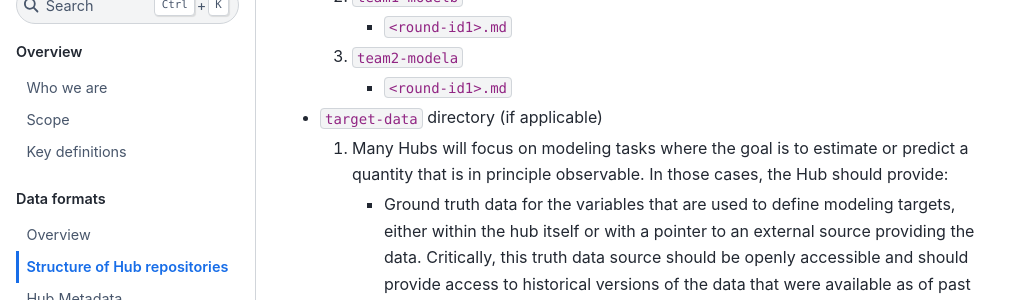
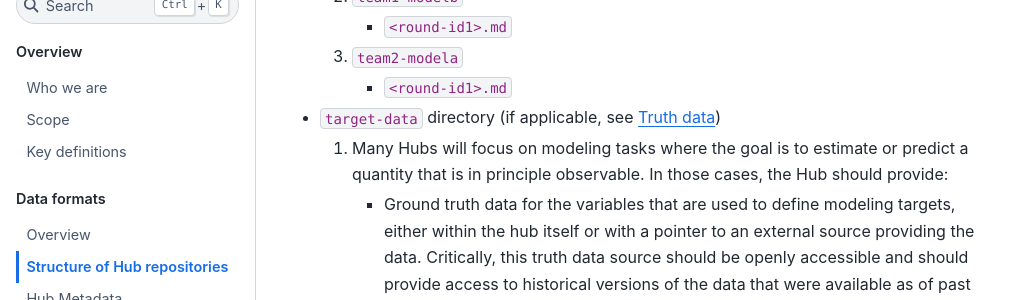
Before and after one commit to hubverse-org/hubDocs, a Sphinx documentation site: the page built from docs/source/format/hub-structure.md, in a window 1280 px wide and 900 px high, scrolled down 950 px. Shown: the part 153-453 px from the top of the window, without its empty margins (0-1031 px from the left). Built offline with Sphinx 7.4.7 and the Sphinx Book theme 1.1.4, drawn with Linux system fonts in a browser that asks for light colours; pages that are not in the unit, such as notebooks, are missing from menus.

```diff
--- a/docs/source/conf.py
+++ b/docs/source/conf.py
@@ -18,6 +18,7 @@ extensions = [
     'sphinx.ext.autosummary',
     'sphinx.ext.intersphinx',
     'myst_parser',
+    'sphinx.ext.mathjax',
 ]
 
 intersphinx_mapping = {
--- a/docs/source/format/hub-structure.md
+++ b/docs/source/format/hub-structure.md
@@ -33,7 +33,7 @@ A Hub should be structured according to the following recommendations. Links are
    3. `team2-modela`
       * `<round-id1>.md`
 
-* `target-data` directory (if applicable)
+* `target-data` directory (if applicable, see {doc}`/format/truth-data`)
    1. Many Hubs will focus on modeling tasks where the goal is to estimate or predict a quantity that is in principle observable. In those cases, the Hub should provide:
       * Ground truth data for the variables that are used to define modeling targets, either within the hub itself or with a pointer to an external source providing the data. Critically, this truth data source should be openly accessible and should provide access to historical versions of the data that were available as of past dates.
       * A precise specification of how all modeling targets can be calculated from the ground truth data, ideally with functions implementing those calculations in multiple commonly used programming languages
```
